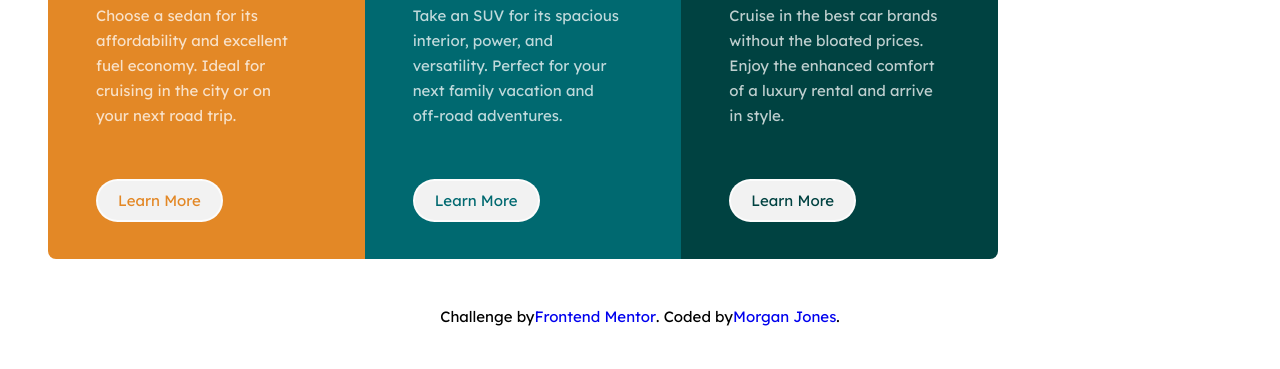
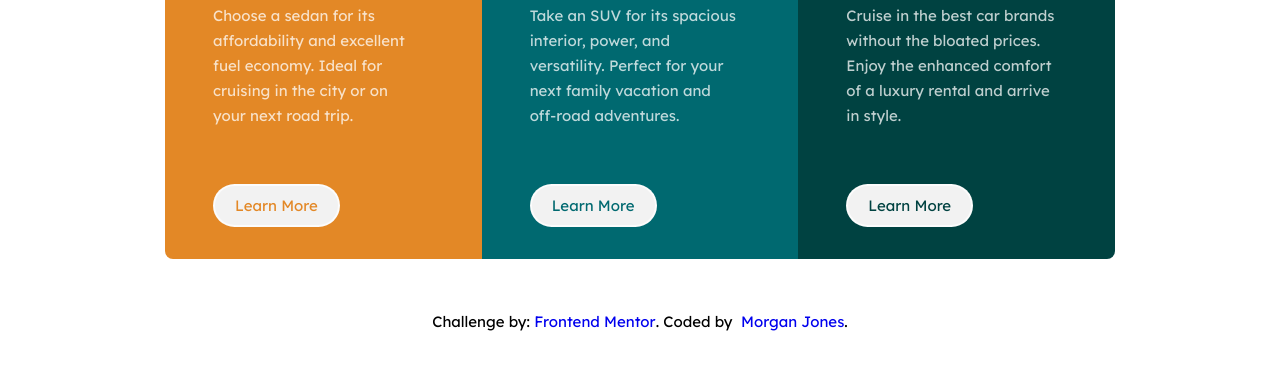
Before and after one commit to MorganEJLA/3-column-preview-card-component-master-2, a plain HTML site: page index.html in a window 1280 px wide. Shown: the part 231-600 px from the top of the page. Drawn offline with Linux system fonts and the light colour scheme.

Commit message:
added padding to text in button

```diff
--- a/css/styles.css
+++ b/css/styles.css
@@ -25,6 +25,13 @@ body{
     /* 15px */
     color:var(--transparent-white);
 
+}
+
+main{
+    margin:0 auto;
+    display:flex;
+    align-content: center;
+    justify-content: center;
 }
 .card-container{
     display:grid;
@@ -86,18 +93,18 @@ body{
     background-color:var(--very-dark-cyan);
 }
 
-button{
+.button{
     background-color: var(--very-light-grey);
     width:fit-content;
     font-family:'Lexend Deca', sans-serif;
     font-size:0.9375rem;
-    padding:0.625rem 1.25rem;
-    margin-top:25px;
+    /* padding:0.625rem 1.25rem; */
+    margin-top:30px;
     display:flex;
     /* align-content:flex-end; */
     border-radius:1.5625rem;
     border:2px solid var(--transparent-white);
-    cursor:pointer;
+    /* cursor:pointer; */
 
 
 }
@@ -105,10 +112,15 @@ button{
 a{
     text-decoration:none;
 }
-button:hover{
+.button:hover{
     background-color: transparent;
+
 }
-.btn1-link{
+.btn{
+    padding:0.625rem 1.25rem;
+}
+.btn:hover,
+ .btn1-link{
     color:var(--bright-orange);
 }
 
--- a/index.html
+++ b/index.html
@@ -14,7 +14,7 @@
   <link rel = "stylesheet" href= "css/styles.css">
 </head>
 <body>
-
+  <main>
     <div class="card-container">
 
       <!-- Card One -->
@@ -24,7 +24,7 @@
           <p class = "detail">Choose a sedan for its affordability and excellent fuel economy. Ideal for cruising in the city
             or on your next road trip.</p>
         <button class = "button">
-          <a href="#"" class = "btn1-link">Learn More</a>
+          <a href="#"" class = "btn btn1-link">Learn More</a>
         </button>
       </div>
 
@@ -36,7 +36,7 @@
             <p class = "detail">Take an SUV for its spacious interior, power, and versatility. Perfect for your next family vacation
             and off-road adventures.</p>
         <button class="button">
-            <a href = "#" class = "btn2-link">Learn More</a>
+            <a href = "#" class = "btn btn2-link">Learn More</a>
         </button>
       </div>
 
@@ -47,7 +47,7 @@
              <p class = "detail">Cruise in the best car brands without the bloated prices. Enjoy the enhanced comfort of a luxury rental
             and arrive in style.</p>
         <button class = "button">
-            <a href = "#" class="btn3-link">Learn More</a>
+            <a href = "#" class="btn btn3-link">Learn More</a>
         </button>
       </div>
 
@@ -58,11 +58,12 @@
 
 
   </div>
-
+  </main>
 
       <footer>
-      Challenge by <a href="https://www.frontendmentor.io?ref=challenge" target="_blank">Frontend Mentor</a>.
-      Coded by <a href="#">Morgan Jones</a>.
+      Challenge by:&nbsp;<a href="https://www.frontendmentor.io?ref=challenge" target="_blank"></sp> Frontend Mentor </a>.
+      Coded by &nbsp;<a href="#"> Morgan Jones</a>.
       </footer>
+
 </body>
 </html>
```
